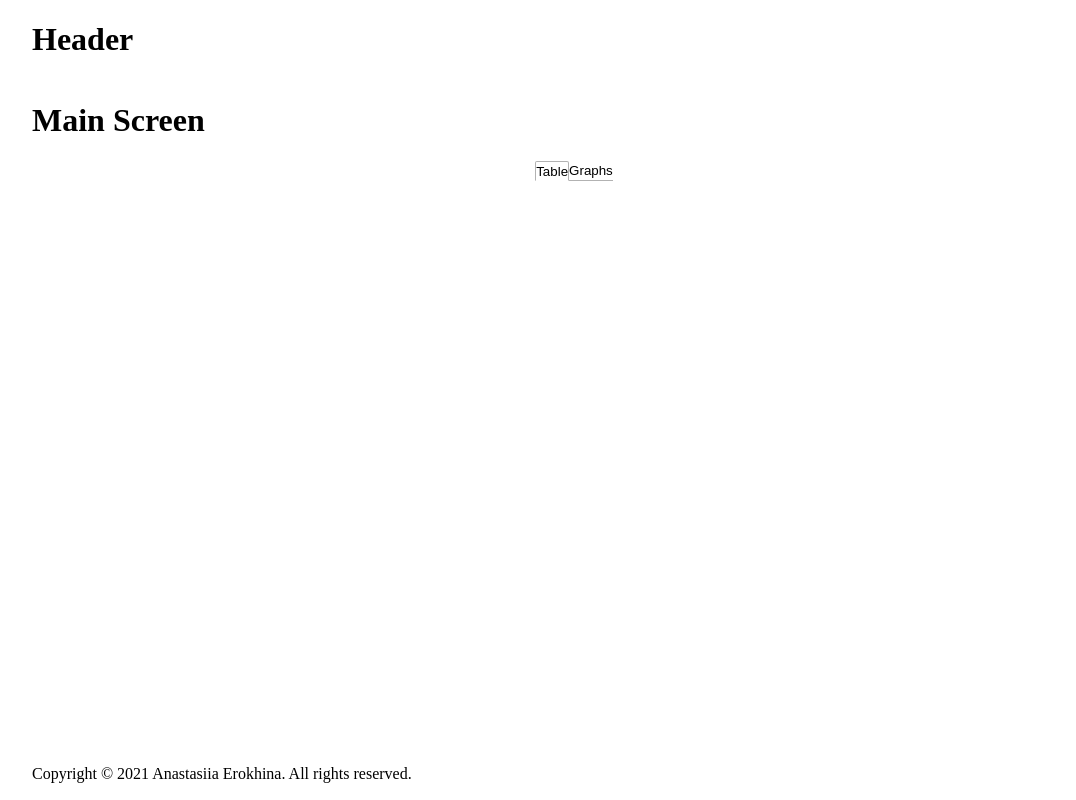
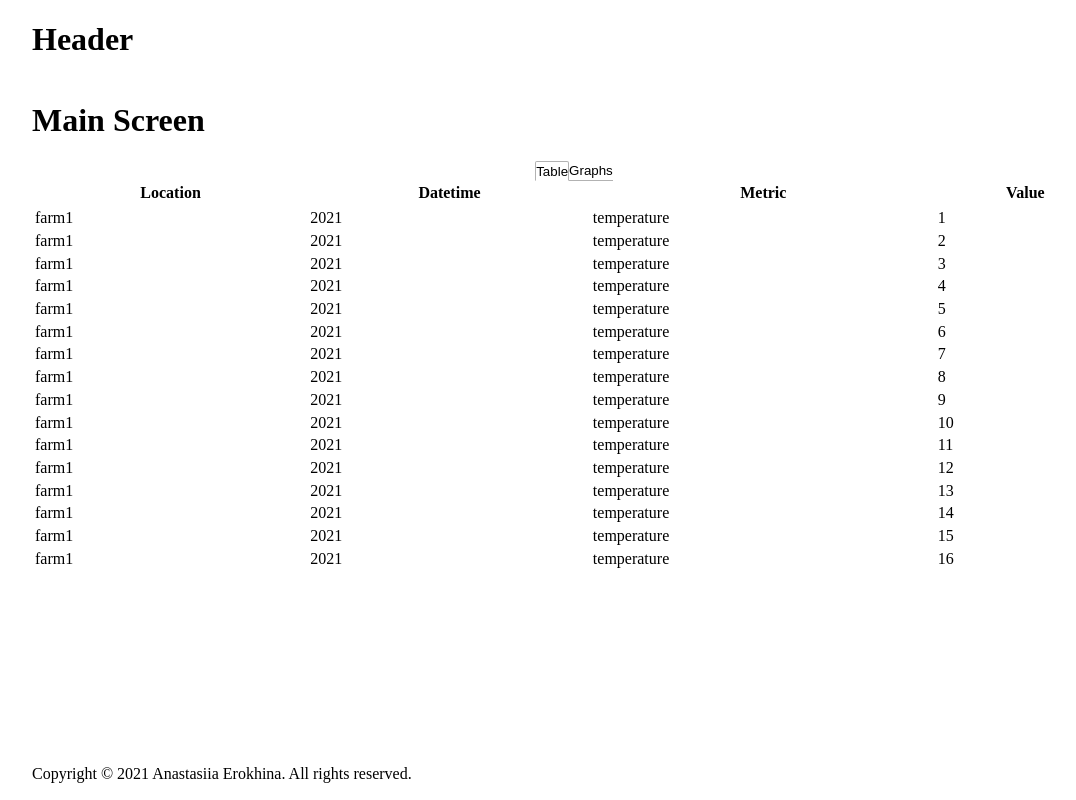
Before and after one commit to libertasia/FarmStats, a React (Create React App) app: page / in a window 1280 px wide. Shown: the whole page, without its empty margins (66-1142 px from the left). Built offline with nearby package versions, Linux system fonts and the light colour scheme.

Commit message:
Added basic DataTable component

```diff
--- /dev/null
+++ b/src/components/data-table/data-table.jsx
@@ -0,0 +1,36 @@
+import React from "react";
+import {TableHeaders} from "../../const";
+
+const DataTable = (props) => {
+  const {data} = props;
+return (
+    <table role="table" width="100%">
+      <caption className="visually-hidden">Farms Data</caption>
+      <thead>
+        <tr>
+          {
+            TableHeaders.map ((item) =>
+            (
+              <th key={item.title}>{item.title}</th>
+            ))
+          }
+        </tr>
+      </thead>
+      <tbody>
+      {
+        data.map((entry, index) =>
+          (
+            <tr key={`entry-${entry[`location`]}-${index}`}>
+              <td>{entry[`location`]}</td>
+              <td>{entry[`datetime`]}</td>
+              <td>{entry[`sensor_type`]}</td>
+              <td>{entry[`value`]}</td>
+            </tr>
+          ))
+      }
+      </tbody>
+    </table>
+  );
+};
+
+export default DataTable;
--- a/src/components/main-screen/main-screen.jsx
+++ b/src/components/main-screen/main-screen.jsx
@@ -2,6 +2,106 @@ import React from "react";
 import Header from "../header/header";
 import Footer from "../footer/footer";
 import Tabs from "../tabs/tabs";
+import DataTable from "../data-table/data-table";
+
+const data = [
+  {
+    "location": "farm1",
+    "datetime": "2021",
+    "sensor_type": "temperature",
+    "value": 1,
+  },
+  {
+    "location": "farm1",
+    "datetime": "2021",
+    "sensor_type": "temperature",
+    "value": 2,
+  },
+  {
+    "location": "farm1",
+    "datetime": "2021",
+    "sensor_type": "temperature",
+    "value": 3,
+  },
+  {
+    "location": "farm1",
+    "datetime": "2021",
+    "sensor_type": "temperature",
+    "value": 4,
+  },
+  {
+    "location": "farm1",
+    "datetime": "2021",
+    "sensor_type": "temperature",
+    "value": 5,
+  },
+  {
+    "location": "farm1",
+    "datetime": "2021",
+    "sensor_type": "temperature",
+    "value": 6,
+  },
+  {
+    "location": "farm1",
+    "datetime": "2021",
+    "sensor_type": "temperature",
+    "value": 7,
+  },
+  {
+    "location": "farm1",
+    "datetime": "2021",
+    "sensor_type": "temperature",
+    "value": 8,
+  },
+  {
+    "location": "farm1",
+    "datetime": "2021",
+    "sensor_type": "temperature",
+    "value": 9,
+  },
+  {
+    "location": "farm1",
+    "datetime": "2021",
+    "sensor_type": "temperature",
+    "value": 10,
+  },
+  {
+    "location": "farm1",
+    "datetime": "2021",
+    "sensor_type": "temperature",
+    "value": 11,
+  },
+  {
+    "location": "farm1",
+    "datetime": "2021",
+    "sensor_type": "temperature",
+    "value": 12,
+  },
+  {
+    "location": "farm1",
+    "datetime": "2021",
+    "sensor_type": "temperature",
+    "value": 13,
+  },
+  {
+    "location": "farm1",
+    "datetime": "2021",
+    "sensor_type": "temperature",
+    "value": 14,
+  },
+  {
+    "location": "farm1",
+    "datetime": "2021",
+    "sensor_type": "temperature",
+    "value": 15,
+  },
+  {
+    "location": "farm1",
+    "datetime": "2021",
+    "sensor_type": "temperature",
+    "value": 16,
+  },
+];
 
 const MainScreen = () => {
   return (
@@ -10,6 +110,9 @@ const MainScreen = () => {
       <main className="wrapper__main container">
         <h1>Main Screen</h1>
         <Tabs />
+        <DataTable
+          data={data}
+        />
       </main>
       <Footer />
     </React.Fragment>
--- a/src/const.js
+++ b/src/const.js
@@ -6,3 +6,18 @@ export const TabTypes = {
   GRAPHS: `graphs`,
   TABLE: `table`,
 };
+
+export const TableHeaders = [
+  {
+    title: `Location`,
+  },
+  {
+    title: `Datetime`,
+  },
+  {
+    title: `Metric`,
+  },
+  {
+    title: `Value`,
+  }
+];
```
